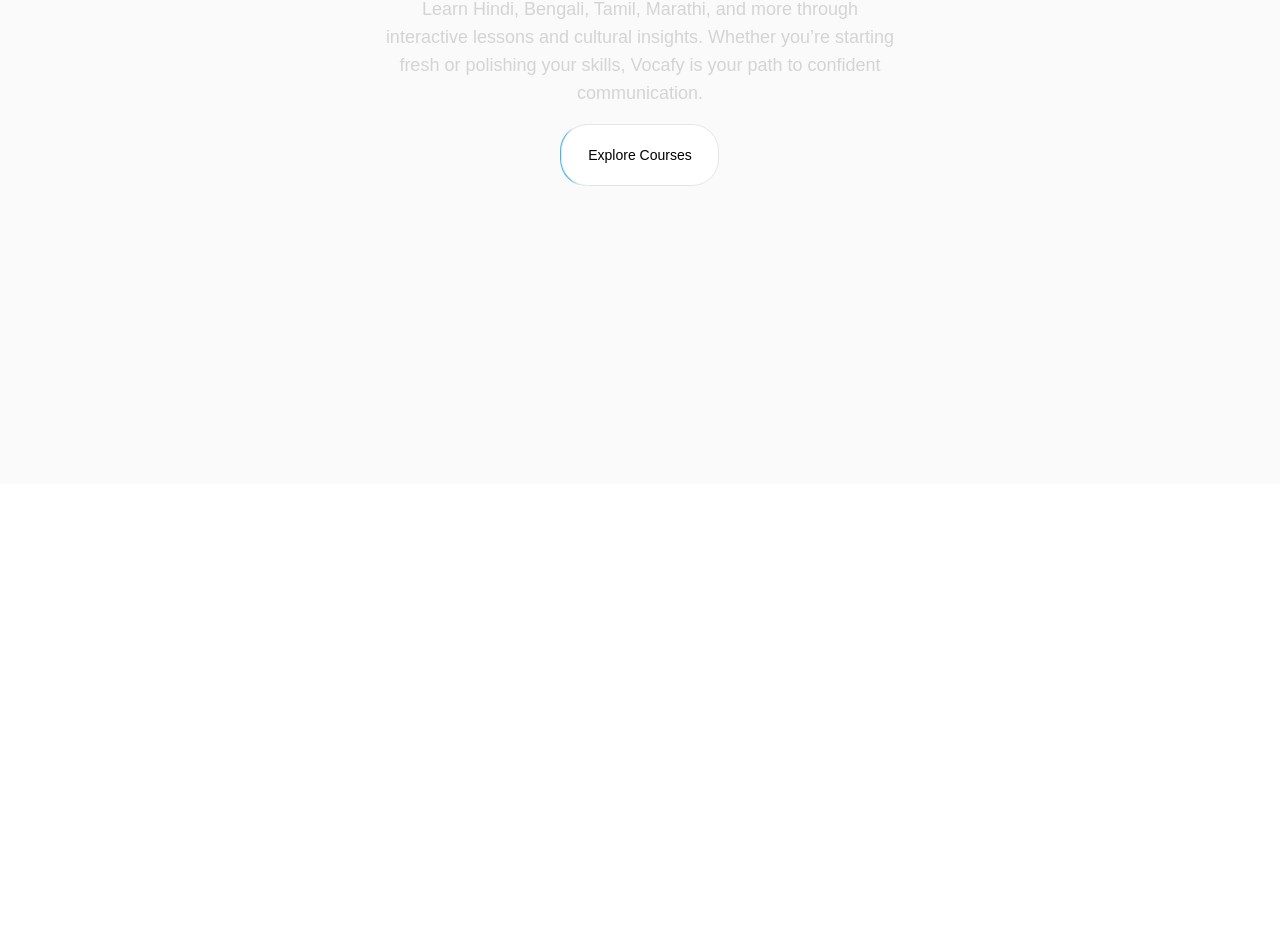
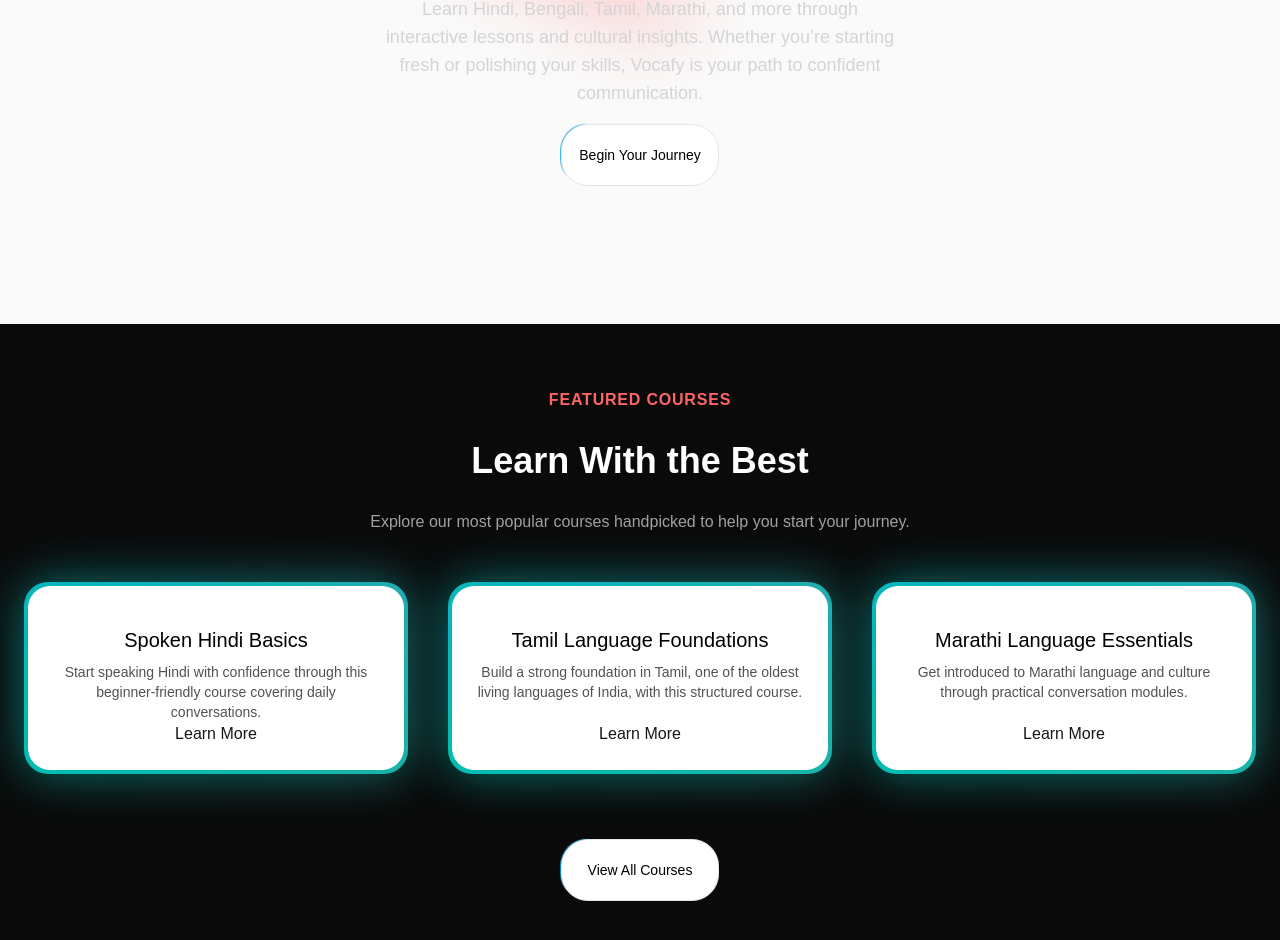
Before and after one commit to aaneesa/Vocafy, a Next.js app: page / in a window 1280 px wide. Shown: the part 316-1256 px from the top of the page. Before the commit the page ends 800 px from the top, so only its background shows below. Built offline with nearby package versions, Linux system fonts and the light colour scheme.

Commit message:
Featured Courses Section

```diff
--- a/src/app/page.tsx
+++ b/src/app/page.tsx
@@ -1,9 +1,12 @@
+import FeaturedCourses from "@/components/FeaturedCourses";
 import HeroSection from "@/components/HeroSection";
+
 
 export default function Home() {
   return (
     <main className="min-h-screen bg-black/[0.02] antialiased bg-grid-white/[0.02]">
       <HeroSection/>
+      <FeaturedCourses/>
     </main>
   );
 }
--- /dev/null
+++ b/src/components/FeaturedCourses.tsx
@@ -0,0 +1,75 @@
+'use client'
+import Link from "next/link"
+import courseData from "@/data/language_courses.json"
+import { BackgroundGradient } from "./ui/background-gradient"
+import { Button } from "./ui/moving-border"
+
+interface Course {
+  id: number
+  title: string
+  slug: string
+  description: string
+  price: number
+  instructor: string
+  isFeatured: boolean
+  image: string
+}
+
+function FeaturedCourses() {
+  // limit to 3 featured courses
+  const featuredCourses = courseData.courses
+    .filter((course: Course) => course.isFeatured)
+    .slice(0, 3)
+
+  return (
+    <div className="py-16 bg-neutral-950">
+      {/* Section Header */}
+      <div className="text-center space-y-4 md:space-y-6">
+            <h2 className="text-sm md:text-base text-red-400 font-semibold tracking-wider uppercase">
+                Featured Courses
+            </h2>
+            <p className="mt-0 text-3xl md:text-4xl font-extrabold text-white leading-snug">
+                Learn With the Best
+            </p>
+            <p className="mt-0 text-neutral-400 text-base max-w-2xl mx-auto">
+                Explore our most popular courses handpicked to help you start your journey.
+            </p>
+            </div>
+
+
+      {/* Cards */}
+      <div className="mt-12 mx-6">
+        <div className="grid grid-cols-1 sm:grid-cols-2 lg:grid-cols-3 gap-10 justify-center">
+          {featuredCourses.map((course: Course) => (
+            <div key={course.id} className="flex justify-center">
+                <BackgroundGradient
+                        className="flex flex-col rounded-[22px] bg-white dark:bg-zinc-900 overflow-hidden h-full max-w-sm">
+                            <div className="p-4 sm:p-6 flex flex-col items-center text-center flex-grow">
+                                <p className="text-lg sm:text-xl text-black mt-4 mb-2 dark:text-neutral-200">{course.title}</p>
+                                <p className="text-sm text-neutral-600 dark:text-neutral-400 flex-grow">{course.description}</p>
+                                <Link href={`/courses/${course.slug}`}>
+                                Learn More
+                                </Link>
+                            </div>
+                        </BackgroundGradient>
+            </div>
+          ))}
+        </div>
+      </div>
+
+      {/* View All */}
+      <div className="mt-16 text-center">
+        <Link href={"/courses"}>
+          <Button
+            borderRadius="1.75rem"
+            className="bg-white dark:bg-black text-black dark:text-white border-neutral-200 dark:border-slate-800"
+          >
+            View All Courses
+          </Button>
+        </Link>
+      </div>
+    </div>
+  )
+}
+
+export default FeaturedCourses
--- a/src/components/HeroSection.tsx
+++ b/src/components/HeroSection.tsx
@@ -8,8 +8,8 @@
       className="h-auto md:h-[40rem] w-full rounded-md flex flex-col items-center justify-center relative overflow-hidden mx-auto py-10 md:py-0"
     >
       <Spotlight
-        className="-top-40 left-0 md:left-60 md:-top-20"
-        fill="white"
+        className="-top-40 left-50 md:left-60 md:-top-20"
+        fill="red"
       />
       <div className="p-4 relative z-10 w-full text-center">
         <h1
@@ -27,12 +27,14 @@
         </p>
         <div className="mt-4">
           <Link href={"/courses"}>
-            <Button
-              borderRadius="1.75rem"
-              className="bg-white dark:bg-black text-black dark:text-white border-neutral-200 dark:border-slate-800"
-            >
-              Explore Courses
-            </Button>
+          <div className="mt-4 flex justify-center">
+          <Button
+                    borderRadius="1.75rem"
+                    className="bg-white dark:bg-black text-black dark:text-white border-neutral-200 dark:border-slate-800"
+                    >
+                    Begin Your Journey
+          </Button>
+</div>
           </Link>
         </div>
       </div>
--- /dev/null
+++ b/src/components/ui/background-gradient.tsx
@@ -0,0 +1,72 @@
+import { cn } from "@/utils/cn";
+import React from "react";
+import { motion } from "framer-motion";
+
+export const BackgroundGradient = ({
+  children,
+  className,
+  containerClassName,
+  animate = true,
+}: {
+  children?: React.ReactNode;
+  className?: string;
+  containerClassName?: string;
+  animate?: boolean;
+}) => {
+  const variants = {
+    initial: {
+      backgroundPosition: "0 50%",
+    },
+    animate: {
+      backgroundPosition: ["0, 50%", "100% 50%", "0 50%"],
+    },
+  };
+  return (
+    <div className={cn("relative p-[4px] group", containerClassName)}>
+      <motion.div
+        variants={animate ? variants : undefined}
+        initial={animate ? "initial" : undefined}
+        animate={animate ? "animate" : undefined}
+        transition={
+          animate
+            ? {
+                duration: 5,
+                repeat: Infinity,
+                repeatType: "reverse",
+              }
+            : undefined
+        }
+        style={{
+          backgroundSize: animate ? "400% 400%" : undefined,
+        }}
+        className={cn(
+          "absolute inset-0 rounded-3xl z-[1] opacity-60 group-hover:opacity-100 blur-xl  transition duration-500",
+          " bg-[radial-gradient(circle_farthest-side_at_0_100%,#00ccb1,transparent),radial-gradient(circle_farthest-side_at_100%_0,#7b61ff,transparent),radial-gradient(circle_farthest-side_at_100%_100%,#ffc414,transparent),radial-gradient(circle_farthest-side_at_0_0,#1ca0fb,#141316)]"
+        )}
+      />
+      <motion.div
+        variants={animate ? variants : undefined}
+        initial={animate ? "initial" : undefined}
+        animate={animate ? "animate" : undefined}
+        transition={
+          animate
+            ? {
+                duration: 5,
+                repeat: Infinity,
+                repeatType: "reverse",
+              }
+            : undefined
+        }
+        style={{
+          backgroundSize: animate ? "400% 400%" : undefined,
+        }}
+        className={cn(
+          "absolute inset-0 rounded-3xl z-[1]",
+          "bg-[radial-gradient(circle_farthest-side_at_0_100%,#00ccb1,transparent),radial-gradient(circle_farthest-side_at_100%_0,#7b61ff,transparent),radial-gradient(circle_farthest-side_at_100%_100%,#ffc414,transparent),radial-gradient(circle_farthest-side_at_0_0,#1ca0fb,#141316)]"
+        )}
+      />
+
+      <div className={cn("relative z-10", className)}>{children}</div>
+    </div>
+  );
+};
--- a/src/components/ui/navbar-menu.tsx
+++ b/src/components/ui/navbar-menu.tsx
@@ -30,7 +30,7 @@
     <div onMouseEnter={() => setActive(item)} className="relative ">
       <motion.p
         transition={{ duration: 0.3 }}
-        className="cursor-pointer text-black hover:opacity-[0.9] dark:text-white"
+        className="cursor-pointer text-white hover:opacity-[0.7] dark:text-white"
       >
         {item}
       </motion.p>
@@ -115,7 +115,7 @@
   return (
     <Link
       {...rest}
-      className="text-neutral-700 dark:text-neutral-200 hover:text-black "
+      className="text-neutral-700 dark:text-neutral-200 hover:text-white hover:opacity-[0.7]"
     >
       {children}
     </Link>
--- a/src/data/language_courses.json
+++ b/src/data/language_courses.json
@@ -1,5 +1,5 @@
 {
-    "courses": [
+  "courses": [
       {
         "id": 1,
         "title": "Spoken Hindi Basics",
```
